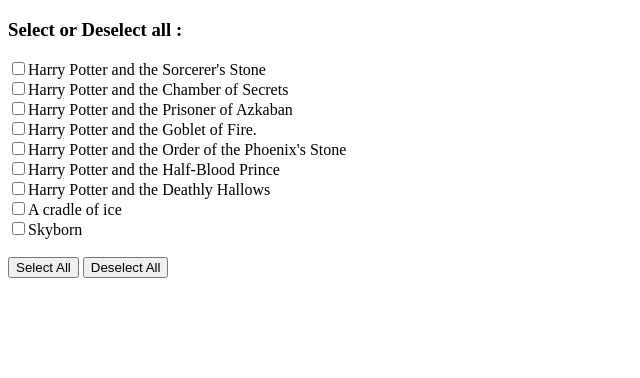
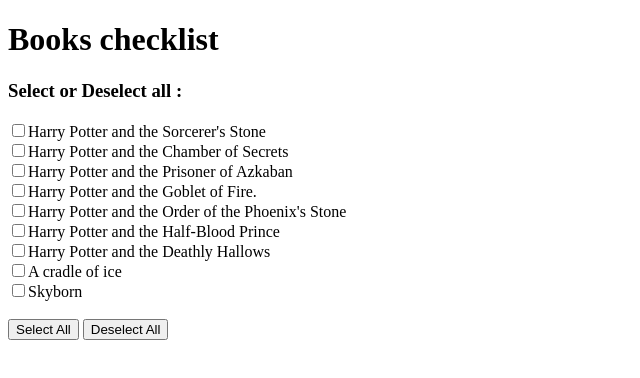
Before and after one commit to UIDev-Rupa/NewProject2023, a plain HTML site: page index.html in a window 1280 px wide. Shown: the whole page, without its empty margins (0-640 px from the left). Drawn offline with Linux system fonts and the light colour scheme.

Commit message:
task-1 completed

```diff
--- a/index.html
+++ b/index.html
@@ -8,6 +8,7 @@
 </head>
 <body>
     <body>
+        <h1>Books checklist</h1>
         <h3>Select or Deselect all :</h3>
         <input type="checkbox" name="check" value="book 1">Harry Potter and the Sorcerer's Stone<br>
         <input type="checkbox" name="check" value="book 2">Harry Potter and the Chamber of Secrets<br>
```
